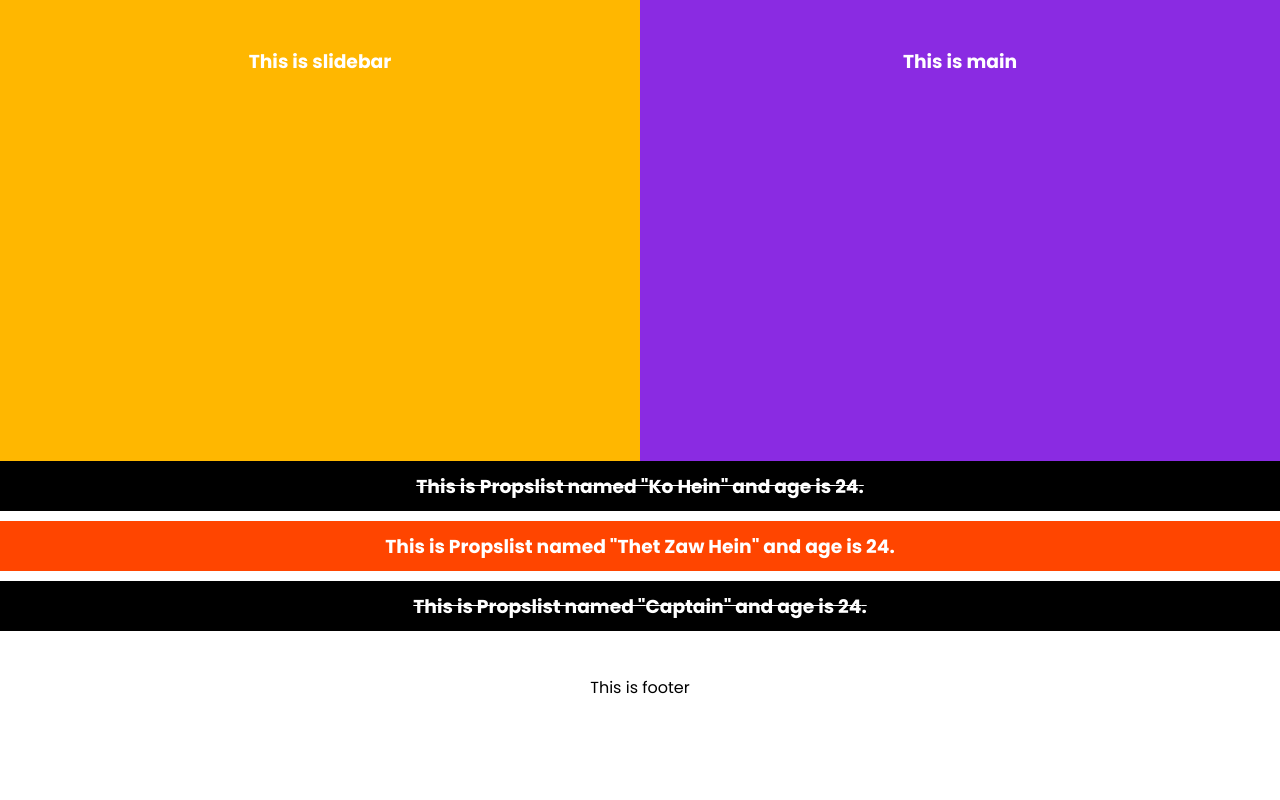
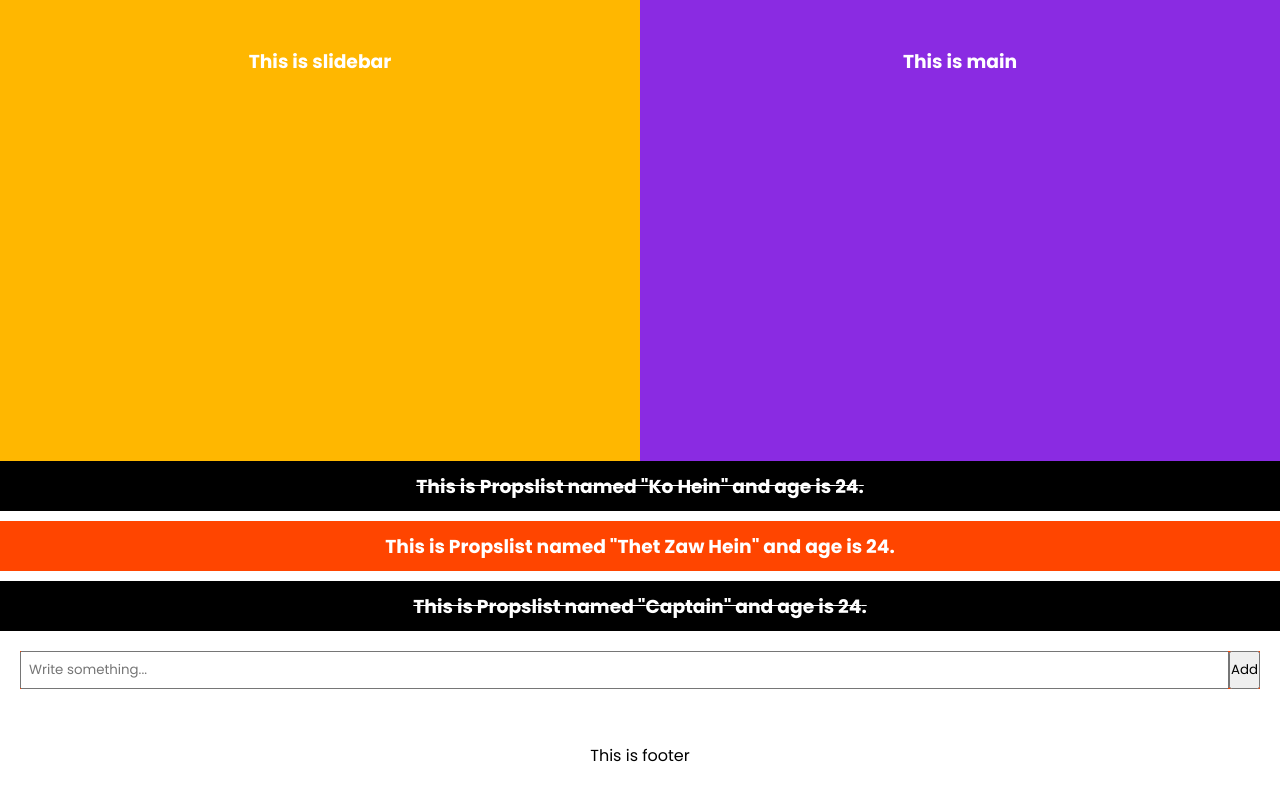
Before and after one commit to koheinthurako/React20-9-2023, a React (Create React App) app in the folder react-jsx/: page / in a window 1280 px wide. Shown: the part 388-1188 px from the top of the page. Before the commit the page ends 1122 px from the top, so only its background shows below. Built offline with nearby package versions, Linux system fonts and the light colour scheme.

Commit message:
using useRef hook

```diff
--- a/react-jsx/src/App.css
+++ b/react-jsx/src/App.css
@@ -52,3 +52,14 @@
   align-items: center;
   background-color: blueviolet;
 }
+
+.formContainer {
+  margin: 20px 20px;
+  display: flex;
+  background-color: orangered;
+}
+
+.formContainer > input {
+  flex: 1;
+  padding: 7px;
+}
--- a/react-jsx/src/App.jsx
+++ b/react-jsx/src/App.jsx
@@ -4,10 +4,21 @@ import Nav from "./components/Nav";
 import SlideBar from "./components/SlideBar";
 import "../src/App.css";
 import Propslist from "./components/Propslist";
+import { useRef } from "react";
 
 const App = () => {
 
   const data = ["Ko Hein", "Thet Zaw Hein", "Captain"];
+
+  // Using useRef hook
+  const inputRef = useRef();
+
+  // useRef ကို ref ဆိုသည့် props ကို အသုံးပြု၍ခေါ်ရပြီး useRef hook ကိုအသုံးပြုလိုက်ခြင်းသည် document.getElementById DOM နည်းတူဆင်တူသည်
+  // useRef ထဲတွင် current ဆိုသည့် react library မှ support ပေးသော box တစ်ခုဝင်သွားပြီး ထို box ထဲတွင် DOM method များလည်းပါဝင်သည်
+  const handleClick = (e) => {
+    e.preventDefault();
+    console.log(inputRef);
+  }
 
   return (
     <div className="container">
@@ -28,6 +39,16 @@ const App = () => {
       <Propslist name={data[1]} age={24} isDone={false}/>
       <Propslist name={data[2]} age={24} isDone/>
 
+
+      {/*
+        START HOOKS
+        Using useRef hook
+      */}
+      <form className="formContainer">
+        <input ref={inputRef} type="text" placeholder="Write something..."/>
+        <button onClick={handleClick}>Add</button>
+      </form>
+
       <Footer/>
 
     </div>
--- /dev/null
+++ b/react-jsx/src/components/Hook.jsx
@@ -0,0 +1 @@
+// hook သည် functional component အတွက် မရှိမဖြစ်လိုအပ်သည်
```
